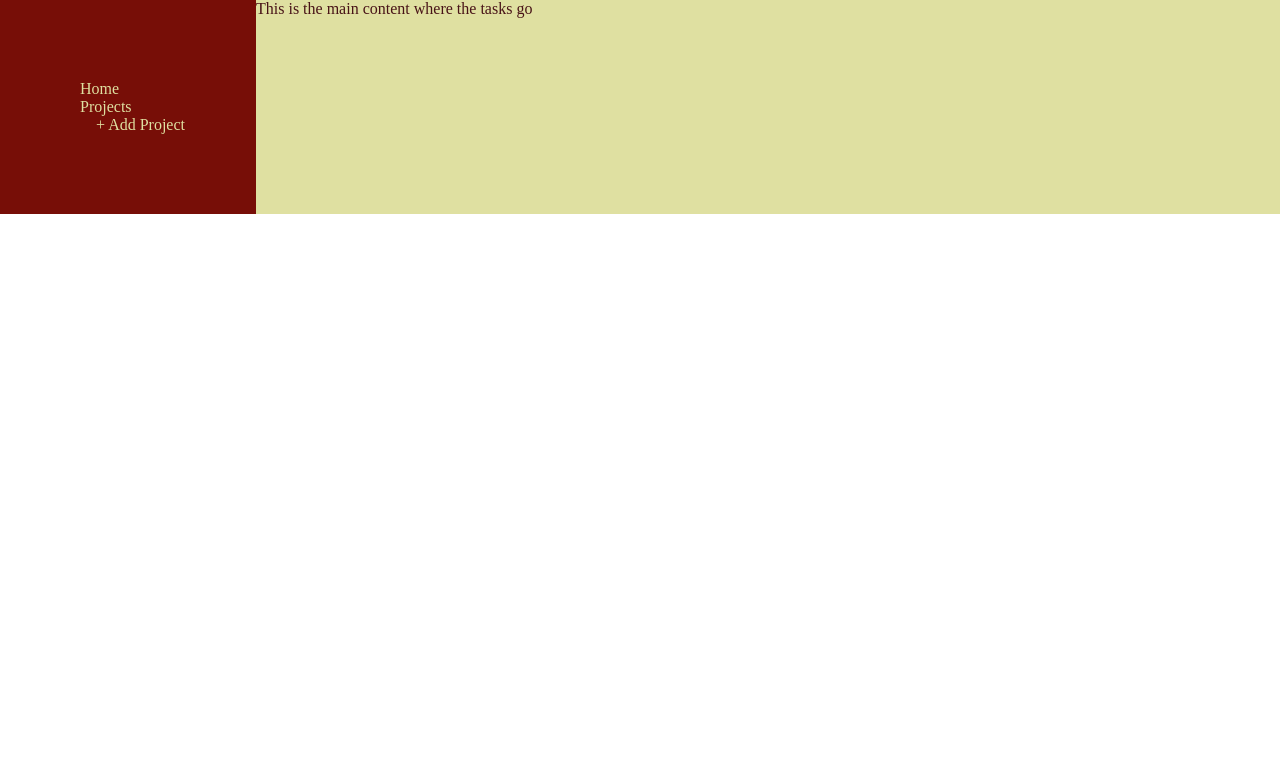
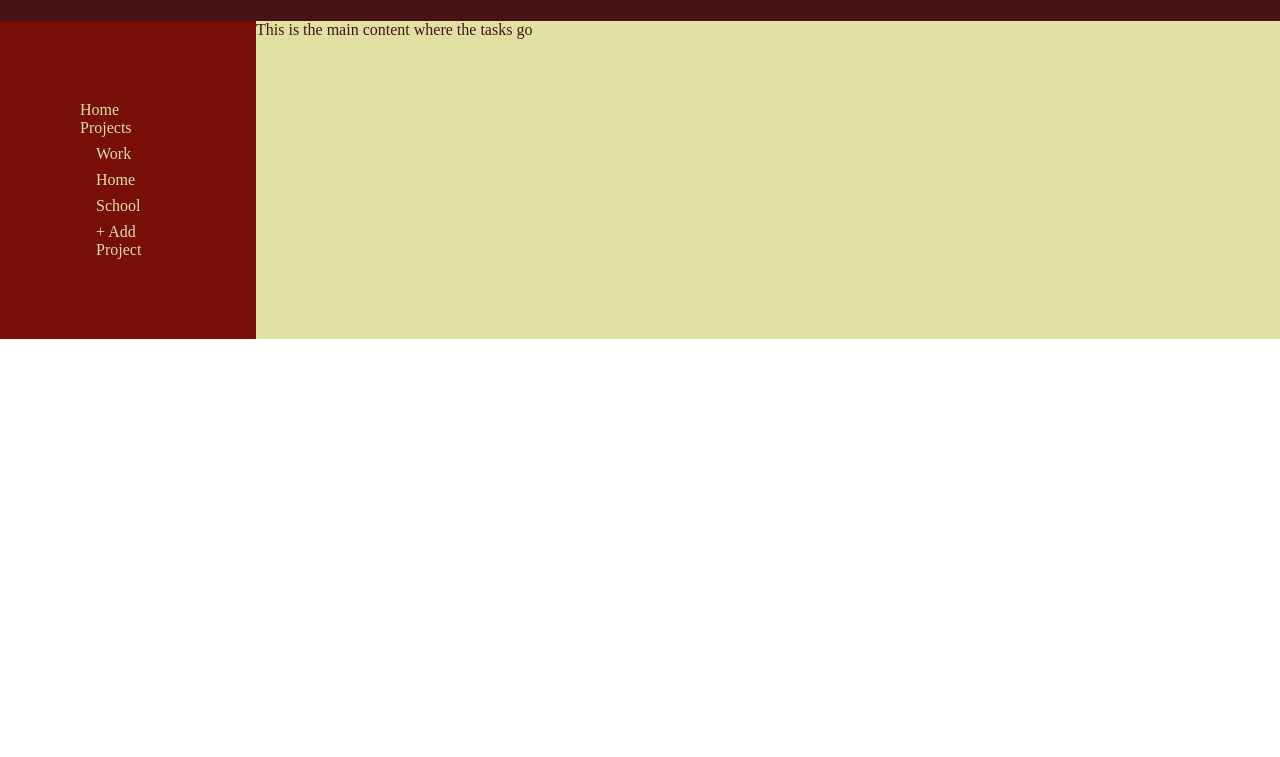
Before and after one commit to dwright1989/Todo-List, a website built with webpack: page dist/index.html in a window 1280 px wide. Shown: the part 43-800 px from the top of the page. Built offline with nearby package versions, Linux system fonts and the light colour scheme.

Commit message:
Add projects to navigation panel

```diff
--- a/src/modules/List.js
+++ b/src/modules/List.js
@@ -1,5 +1,8 @@
+import Project from './Project';
+
+
 export default class List{
-    construction(){
+    constructor(){
         this.projects = [];
     }
 
@@ -9,11 +12,16 @@ export default class List{
         this.projects.push(project);
     }
 
+    setProjects(projects) {
+        this.projects = projects;
+    }
+
+
     getProjects(){
         return this.projects;
     }
 
-    removeTask(project){
+    static removeTask(project){
         // find the project in the array and remove
     }
 
--- a/src/modules/Project.js
+++ b/src/modules/Project.js
@@ -1,5 +1,5 @@
 export default class Project{
-    construction(title){
+    constructor(title){
         this.title = title;
         this.tasks = [];
     }
--- a/src/modules/UILoad.js
+++ b/src/modules/UILoad.js
@@ -3,6 +3,8 @@ import Project from './Project'
 import Task from './Task'
 
 export default class UILoad{
+
+
 
     static loadFullPage(){
         let content = document.getElementById("content");
@@ -18,6 +20,8 @@ export default class UILoad{
         content.appendChild(banner);
         content.appendChild(navigation);
         content.appendChild(mainContent);
+
+
     }
 
     static loadBanner(){
@@ -33,7 +37,24 @@ export default class UILoad{
     static loadNavigation(){
         let nav = document.createElement("div");
         nav.id = "nav";
-        nav.innerHTML = '<a href="">Home</a><p>Projects</p><div id="projects"><a href="">+ Add Project</a></div>';
+        nav.innerHTML = '<a href="">Home</a><p>Projects</p>';
+        let projectsDiv = document.createElement("div");
+        projectsDiv.id = "projects";
+
+        // Add the projects to the navigation bar
+        let projects = UILoad.loadProjects();
+        for(var i = 0; i < projects.length; i++){
+            let projectLink = document.createElement("a");
+            projectLink.classList.add("project-link");
+            projectLink.innerHTML = projects[i].getTitle();
+            projectsDiv.appendChild(projectLink);
+        }
+
+        let addProjectButton = document.createElement("a"); // need to add event listener
+        addProjectButton.id = "add-project";
+        addProjectButton.innerHTML = "+ Add Project";
+        projectsDiv.appendChild(addProjectButton);
+        nav.appendChild(projectsDiv);
         return nav;
     }
 
@@ -44,4 +65,21 @@ export default class UILoad{
         return mainContent;
     }
 
+    static loadProjects(){
+        // get the project objects from where they are stored
+        /* TO BE REMOVED */
+        let project1 = new Project("Work");
+        let project2 = new Project("Home");
+        let project3 = new Project("School");
+        let list = new List();
+        console.log("list: " + list);
+        list.addProject(project1);
+        list.addProject(project2);
+        list.addProject(project3);
+
+        /* TO BE REMOVED */
+        let projects =  list.getProjects();
+        return projects;
+    }
+
 }
--- a/src/style.css
+++ b/src/style.css
@@ -31,7 +31,7 @@
 #nav{
     background-color: var(--colorOne);
     color: var(--secondary-color);
-    grid-area: 2/1/6/5;
+    grid-area: 2/1/6/2;
     padding: 5rem;
 }
 
@@ -41,7 +41,10 @@
 }
 
 #projects{
+    padding-top: 0.5rem;
     padding-left: 1rem;
+    display: grid;
+    gap: 0.5rem;
 }
 
 /*--------MAIN---------*/
```
Also changed, not shown: dist/main.js.
